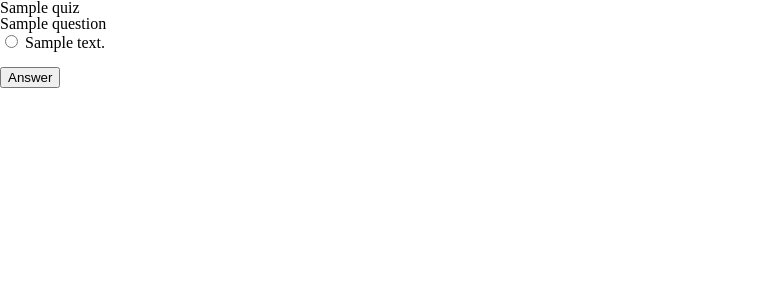
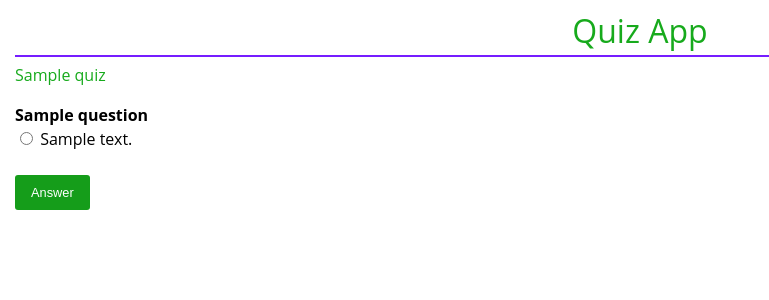
Before and after one commit to camilaic/quizapp, a Django app: template quizzes/templates/quizzes/detail.html in a window 1280 px wide. Shown: the top 300 px of the page, without its empty margins (0-769 px from the left). Run offline with Django 3.2, Linux system fonts and the light colour scheme; the template is opened without the code that fills it: most values are stand-ins (such as "Sample title", 1, 10 or a date in 2020).

Commit message:
Front-end validation

```diff
--- a/quizzes/static/css/style.css
+++ b/quizzes/static/css/style.css
@@ -0,0 +1,127 @@
+body{
+    font-family: Open Sans,Helvetica Neue,Helvetica,Arial,sans-serif;
+    margin: 15px;
+}
+
+header {
+    margin-top: 10px;
+    width: 100%;
+    height: 40px;
+    border-bottom: 2px solid #761DFF;
+    text-align: center;
+}
+
+header h1 {
+    font-size: 2em;
+    font-family: Open Sans,Helvetica Neue,Helvetica,Arial,sans-serif;
+    color: #17AA1C;
+}
+
+/*detail.html - post the answers*/
+form {
+    margin-top: 10px;
+    line-height: 150%;
+}
+
+/* unvisited link */
+a:link {
+    color: #313131;
+}
+
+/* visited link */
+a:visited {
+    color: #1272CB;
+}
+
+/* mouse over link */
+a:hover {
+    color: #0D4F91;
+}
+
+button:hover {
+    background-color: #3E8E41;
+}
+
+/*list of quizzes to redirect to questions*/
+.index_link_to_questions {
+    list-style-type: square;
+    margin-top: 10px;
+    margin-left: 20px;
+    line-height: 150%;
+}
+
+h2.quiz_name {
+    font-family: Open Sans,Helvetica Neue,Helvetica,Arial,sans-serif;
+    color: #17AA1C;
+    margin-top: 10px;
+}
+
+
+.question_name {
+    font-weight: bold;
+    margin-top: 20px;
+}
+
+.btn_submit {
+    background-color: #159D1A;
+    color: #FFFFFF;
+    padding: 10px 16px;
+    font-size: 0.8em;
+    border: none;
+    border-radius: 3px;
+}
+
+.btn_submit:hover {
+    background-color: #3E8E41;
+}
+
+/*results.html - display results */
+.results_list {
+    margin-top: 10px;
+    line-height: 150%;
+}
+
+.correct_choice {
+    font-style: italic;
+}
+
+.user_answer {
+    color: #0D4F91;
+}
+
+.result_overall_score {
+    color: #761DFF;
+    margin-top: 20px;
+    margin-bottom: 20px;
+    font-size: 1.5em;
+}
+
+.btn_try_again {
+    background-color: #4cb94f;
+    color: #FFFFFF;
+    padding: 10px 16px;
+    font-size: 0.8em;
+    border: none;
+    border-radius: 3px;
+    margin-right: 5px;
+    width: 100px;
+}
+
+.btn_go_home {
+    background-color: #159D1A;
+    color: #FFFFFF;
+    padding: 10px 16px;
+    font-size: 0.8em;
+    border: none;
+    border-radius: 3px;
+    width: 100px;
+}
+
+hr.separator_questions {
+	border-top: 1px dashed #dad9d9;
+    margin-right: 80%;
+}
+
+.invalid_question {
+    border: 1px solid red;
+}
--- a/quizzes/static/js/script.js
+++ b/quizzes/static/js/script.js
@@ -1,3 +1,2 @@
-/**
- * Created by camilapayne on 05/07/2017.
- */
+// alert('test');
+console.log('base');
--- /dev/null
+++ b/quizzes/static/js/validation.js
@@ -0,0 +1,47 @@
+// console.log('validation page');
+
+var quizForm = document.querySelector('.quiz_form');
+
+function removeClass(element, className) {
+    if (element.classList.contains(className)) {
+               element.classList.remove(className);
+            }
+}
+
+quizForm.addEventListener('submit', function (event) {
+    event.preventDefault();
+    var formValid = true;
+
+    // get all the questions
+    var questionContainers = document.querySelectorAll('.question');
+
+    // loop over the questions to the answers
+    for (var i = 0; i < questionContainers.length; i++) {
+        var questionContainer = questionContainers[i];
+        var answers = questionContainer.querySelectorAll('.answer');
+        var currentQuestionAnswered = false;
+
+        // loop over answers to check if checked is true or false
+        for (var j = 0; j < answers.length; j++ ) {
+            var answerSelected = answers[j].checked;
+
+            if (answerSelected) {
+                currentQuestionAnswered = true;
+            }
+        }
+
+        if (!currentQuestionAnswered) {
+            formValid = false;
+
+            questionContainer.classList.add('invalid_question');
+
+        } else {
+            removeClass(questionContainer, 'invalid_question');
+
+        }
+    }
+    // console.log(formValid);
+    if (formValid) {
+        quizForm.submit();
+    }
+});
--- a/quizzes/templates/quizzes/base.html
+++ b/quizzes/templates/quizzes/base.html
@@ -10,12 +10,23 @@
     <title>Quiz App</title>
     <link rel="stylesheet" href="{% static "css/reset.css" %}">
     <link rel="stylesheet" href="{% static "css/style.css" %}">
+
 </head>
 <body>
+
+<header>
+    <h1>Quiz App</h1>
+</header>
 
 {% block content %}
 {% endblock %}
 
+{# moved the script to here#}
+{#loding the script#}
 <script src="{% static "js/script.js" %}"></script>
+
+{% block scripts %}
+{% endblock %}
+
 </body>
 </html>
--- a/quizzes/templates/quizzes/detail.html
+++ b/quizzes/templates/quizzes/detail.html
@@ -1,25 +1,32 @@
 {% extends 'quizzes/base.html' %}
+{% load static %}
 
 {% block content %}
 
-    <h1>{{ quiz.name }}</h1>
+    <h2 class="quiz_name">{{ quiz.name }}</h2>
 
     {# if there is this key, then show the error_message #}
     {%  if error_message %}
         <p><strong>{{ error_message }}</strong></p>
     {% endif %}
 
-    <form action="{% url 'quizzes:answer' quiz_id=quiz.id %}" method="post">
+    <form action="{% url 'quizzes:answer' quiz_id=quiz.id %}" method="post" class="quiz_form">
         {% csrf_token %}
         {% for question in quiz.question_set.all %}
-            <p id="question{{ forloop.counter }}">{{ question.question }}</p>
-            {% for choice in question.choice_set.all %}
-                <input type="radio" name="question{{ question.id }}" id="choice{{ forloop.counter }}" value="{{ choice.id }}">
-                <label for="choice{{ forloop.counter }}">{{ choice.choice_text }}</label><br />
+            <div class="question">
+                <p id="question{{ forloop.counter }}" class="question_name">{{ question.question }}</p>
+                {% for choice in question.choice_set.all %}
+                    <input class="answer" type="radio" name="question{{ question.id }}" id="choice{{ forloop.counter }}" value="{{ choice.id }}">
+                    <label for="choice{{ forloop.counter }}">{{ choice.choice_text }} </label><br />
             {% endfor %}
+            </div>
         {% endfor %}
         <br/>
-        <input type="submit" value="Answer" />
+        <input type="submit" value="Answer" class="btn_submit"/>
     </form>
 
 {% endblock %}
+
+{% block scripts %}
+    <script src="{% static "js/validation.js" %}"></script>
+{% endblock %}
--- a/quizzes/templates/quizzes/index.html
+++ b/quizzes/templates/quizzes/index.html
@@ -3,7 +3,7 @@
 {% block content %}
 
     {% if quiz_list %}
-        <ul>
+        <ul class="index_link_to_questions">
         {% for quiz in quiz_list %}
             <li><a href="{% url 'quizzes:detail' quiz.id %}">{{ quiz.name }}</a></li>
         {% endfor %}
--- a/quizzes/views.py
+++ b/quizzes/views.py
@@ -1,3 +1,4 @@
+from django.contrib.auth.decorators import login_required
 from django.db.models import Max
 from django.http import HttpResponseRedirect
 from django.shortcuts import render, get_object_or_404
@@ -64,6 +65,7 @@ class ResultsView(generic.DetailView):
 
 
 # save the user answer and show the next question
+@login_required
 def answer(request, quiz_id):
     quiz = get_object_or_404(Quiz, pk=quiz_id)
     user = request.user
```
Also changed, not shown: quizzes/templates/quizzes/results.html (+9 -9 lines).
